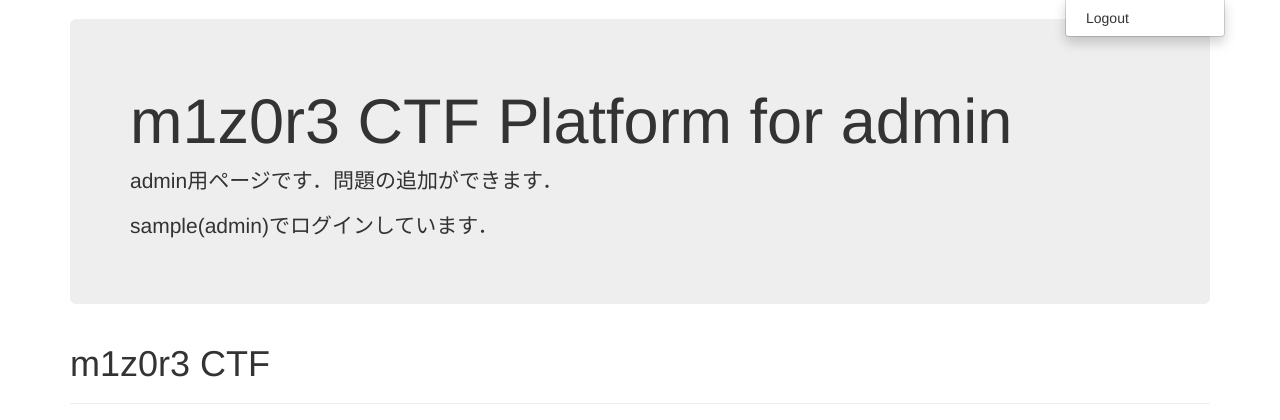
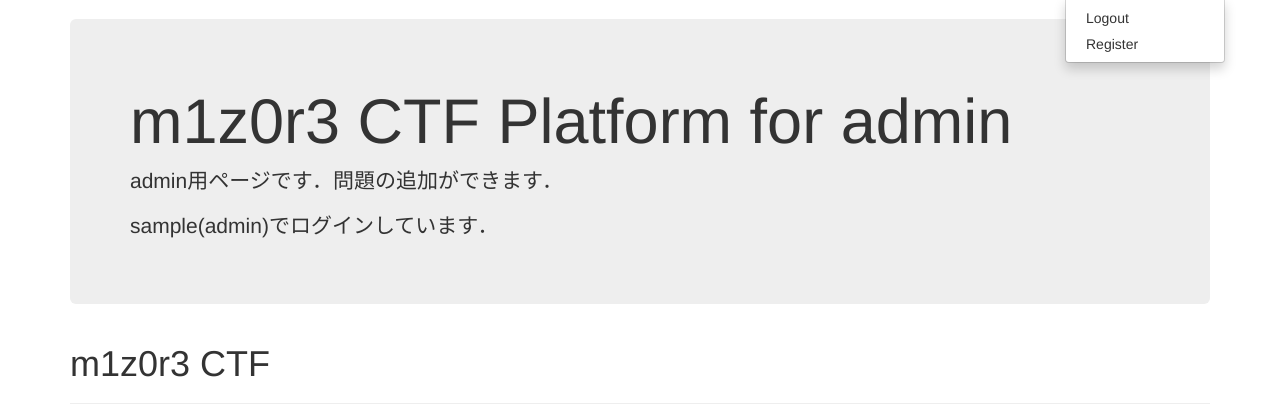
Before and after one commit to 73spica/ctf_platform, a Flask app: page /admin/ in a window 1280 px wide, after a click on "sample". Shown: the part 51-471 px from the top of the page. Run offline with Flask 2, Linux system fonts and the light colour scheme; the visitor is signed in with stand-in values (Sample User, id 1); parts of the project's set-up code (start-up, migrations or seed data) failed here and were passed over; some libraries are stand-ins or nearby versions.

Commit message:
admin権限持ったまま登録ページにいけるよう修正

```diff
--- a/app/admin/templates/layout_for_admin.html
+++ b/app/admin/templates/layout_for_admin.html
@@ -51,6 +51,7 @@
             <a href="#" class="dropdown-toggle" data-toggle="dropdown" role="button" aria-haspopup="true" aria-expanded="false">{{session.username}}<span class="caret"></span></a>
               <ul class="dropdown-menu">
                 <li><a href="/admin/logout">Logout</a></li>
+                <li><a href="/admin/login">Register</a></li>
               </ul>
             </li>
             {% else %}
```
